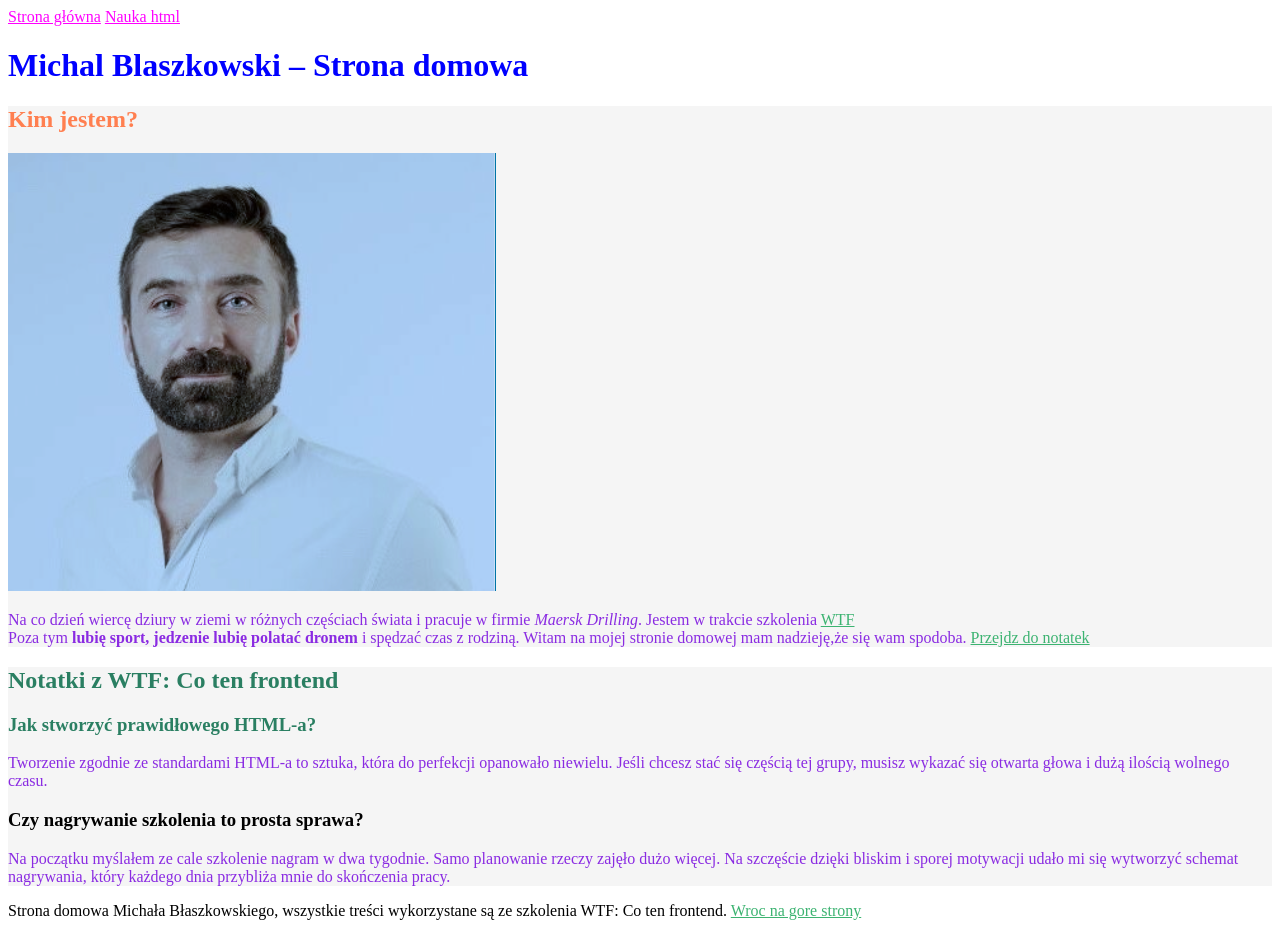
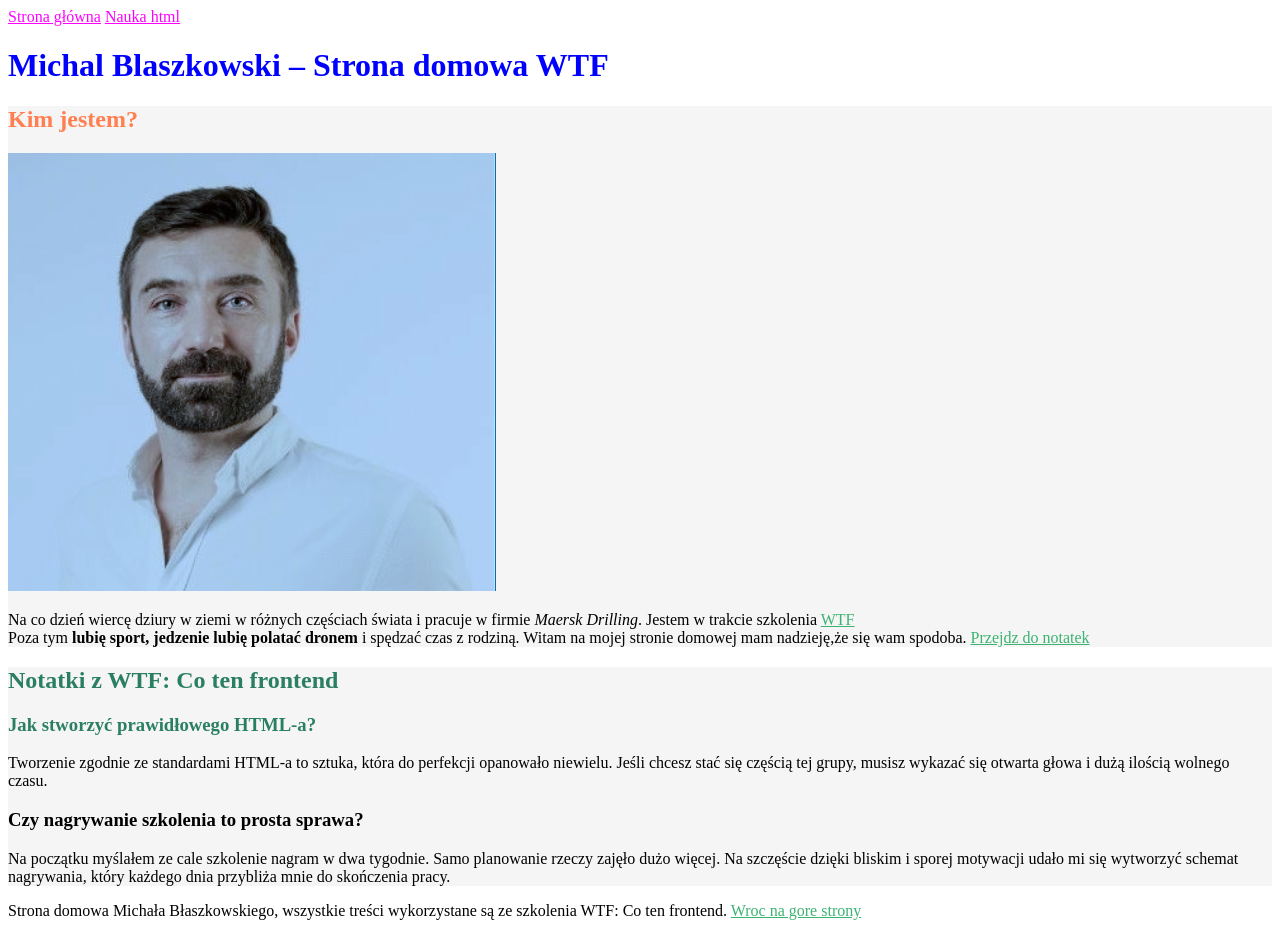
Before and after one commit to bmichu/homepage, a plain HTML site: page index.html in a window 1280 px wide. Drawn offline with Linux system fonts and the light colour scheme.

Commit message:
heading change and style

```diff
--- a/index.html
+++ b/index.html
@@ -17,7 +17,7 @@
 <body>
     <main>
         <header id="Top">
-            <h1>Michal Blaszkowski – Strona domowa </h1>
+            <h1>Michal Blaszkowski – Strona domowa WTF</h1>
 
         </header>
         <section>
--- a/style.css
+++ b/style.css
@@ -11,9 +11,7 @@ h1 {
     color: blue;
 }
 
-p {
-    color: blueviolet;
-}
+
 
 h2 {
     color: coral;
```
